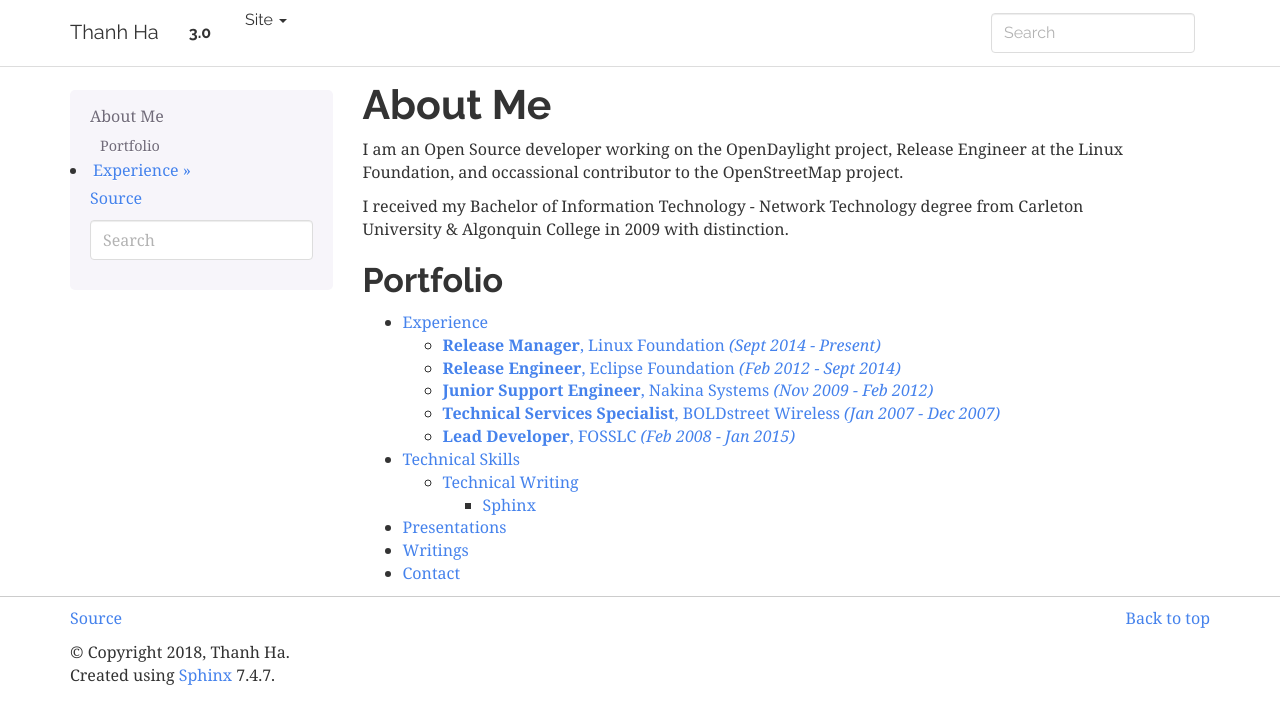
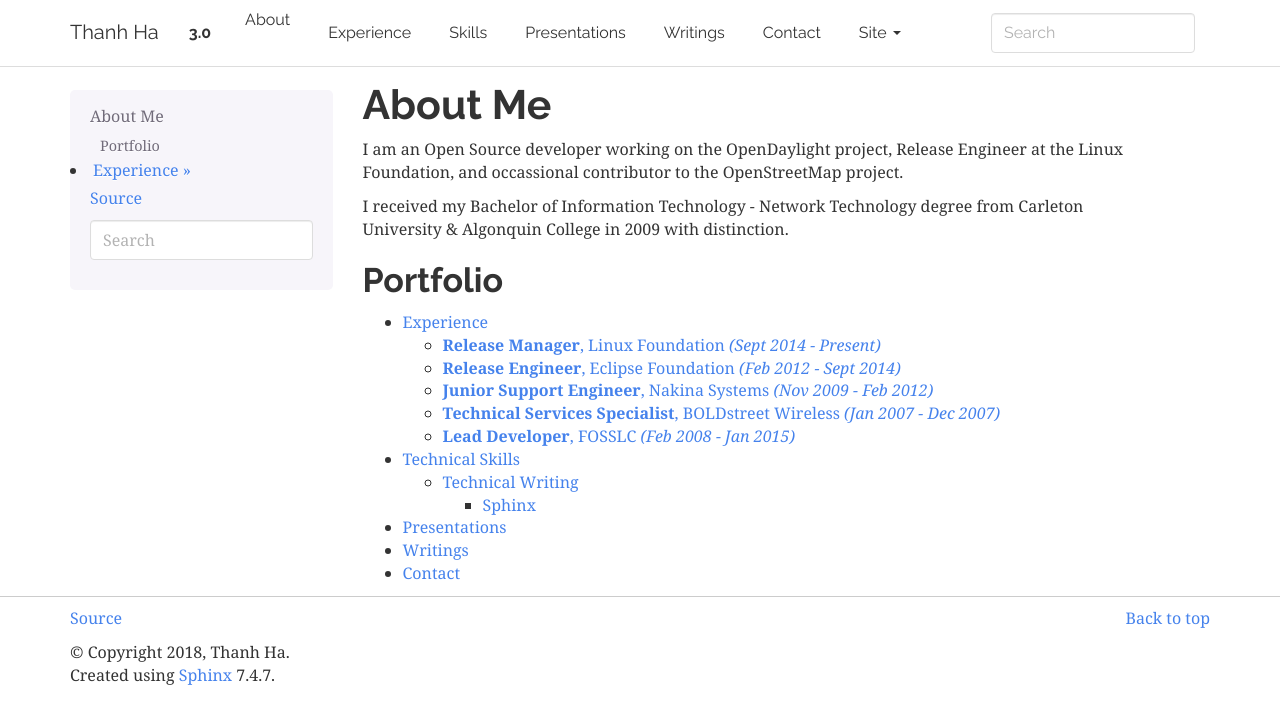
Before and after one commit to zxiiro/zxiiro.github.io, a Sphinx documentation site: the page built from docs/index.rst, in a window 1280 px wide. Shown: the top 724 px of the page. Built offline with Sphinx 7.4.7, drawn with Linux system fonts in a browser that asks for light colours.

Commit message:
Add Navbar links
Signed-off-by: Thanh Ha <zxiiro@linux.com>

```diff
--- a/docs/conf.py
+++ b/docs/conf.py
@@ -24,6 +24,14 @@
 
     'bootswatch_theme': "readable",
     'navbar_class': "navbar navbar-inverse",
+    'navbar_links': [
+        ("About", "index"),
+        ("Experience", "experience"),
+        ("Skills", "skills"),
+        ("Presentations", "presentations"),
+        ("Writings", "writings"),
+        ("Contact", "contact"),
+    ],
     'navbar_pagenav': False,
     'navbar_sidebarrel': False,
     'source_link_position': "footer",
--- a/docs/index.rst
+++ b/docs/index.rst
@@ -14,7 +14,7 @@
 .. toctree::
 
    experience
-   technical-skills
+   skills
    presentations
    writings
    contact
```
Also changed, not shown: docs/skills.rst (renamed from docs/technical-skills.rst).
